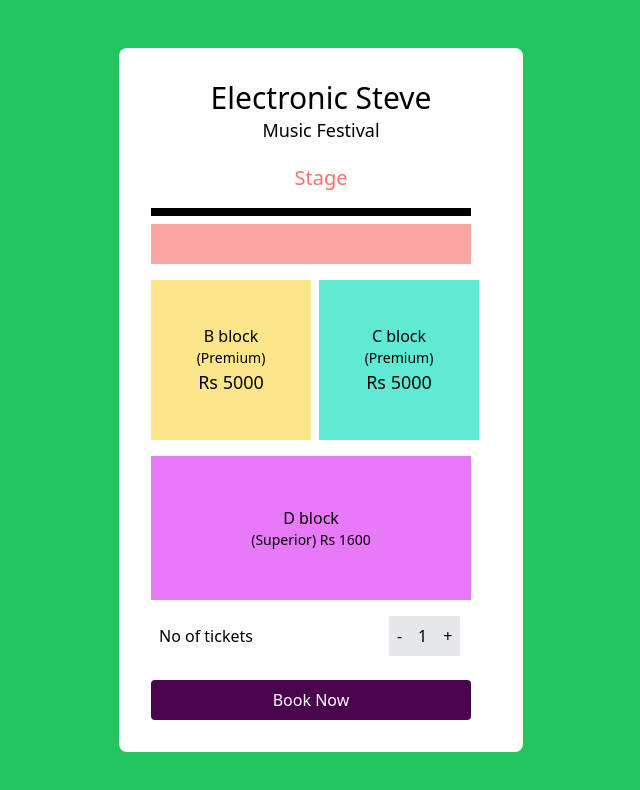
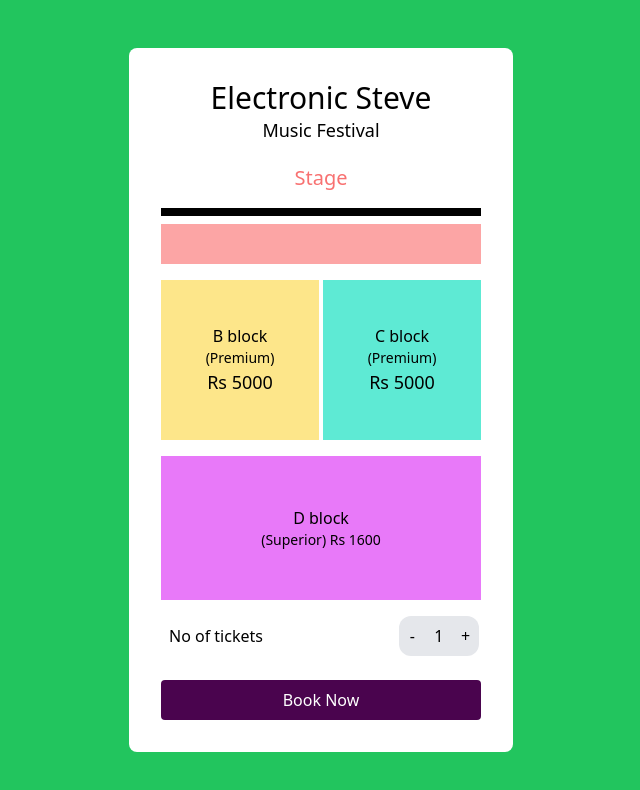
Before and after one commit to hrh2/Event_management-desktop, a React (Create React App) app: page /Electronic in a window 1280 px wide. Shown: the top 790 px of the page, without its empty margins (319-959 px from the left). Built offline with nearby package versions, Linux system fonts and the light colour scheme; the HTML template or start-up script is replaced by a standard one.

Commit message:
updating electroni pop up

```diff
--- a/src/components/SubComponents/Electronic.js
+++ b/src/components/SubComponents/Electronic.js
@@ -26,9 +26,9 @@ const Electronic = () => {
         <div className="w-80 h-10 bg-red-300 mt-2"></div>
 
         {/* Two square boxes */}
-        <div className="flex justify-between mt-4">
+        <div className="  mt-4 grid grid-cols-2 gap-1">
           {/* Left box */}
-          <div className="w-40 h-40 bg-amber-200 flex flex-col items-center justify-center">
+          <div className="h-40 bg-amber-200 flex flex-col items-center justify-center">
             <p className="text-center">B block</p>
             <p className="text-sm">(Premium)</p>
             <p className="text-lg text-center">Rs 5000</p>
@@ -37,7 +37,7 @@ const Electronic = () => {
 
 
           {/* Right box */}
-          <div className="w-40 h-40 ml-2 mr-3 bg-teal-300 flex flex-col items-center justify-center">
+          <div className="h-40 bg-teal-300 flex flex-col items-center justify-center">
             <p className="text-center">C block</p>
             <p className="text-sm">(Premium)</p>
             <p className="text-lg text-center">Rs 5000</p>
@@ -53,12 +53,12 @@ const Electronic = () => {
         {/* Ticket Count */}
         <div className="flex items-center mt-4 ">
           <p className="ml-2 mr-20">No of tickets</p>
-          <div className="flex bg-gray-200 rounded ml-14 rounded-s-2xl">
-          <button className="bg-gray-200 px-2 py-2" onClick={handleDecrement}>
+          <div className="grid grid-cols-3 bg-gray-200 rounded-xl w-20  ml-14">
+          <button className="" onClick={handleDecrement}>
             -
           </button>
-          <p className="mx-2 mt-2">{ticketCount}</p>
-          <button className="bg-gray-200 px-2 py-2" onClick={handleIncrement}>
+          <p className="text-center justify-center py-2">{ticketCount}</p>
+          <button className="" onClick={handleIncrement}>
             +
           </button>
           </div>
```
